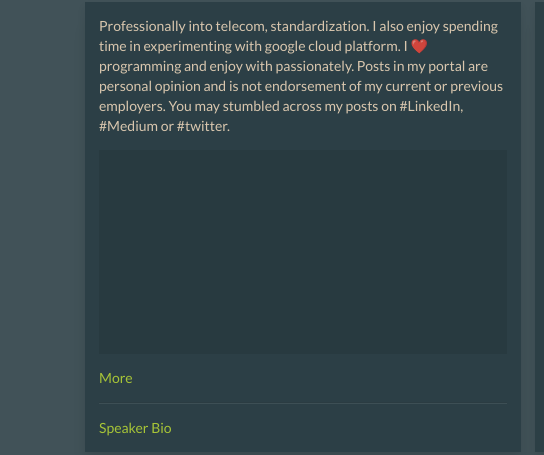
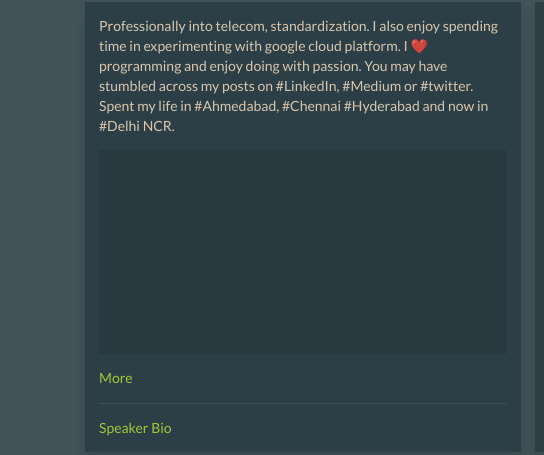
Before and after one commit to wiless/sendildevar.in, a plain HTML site: page index.html in a window 1280 px wide. Shown: the part 497-952 px from the top of the page, 0-544 px from the left. Drawn offline with nearby package versions, Linux system fonts and the light colour scheme; grey boxes are pictures that could not be loaded; a web font is replaced by a local one.

Commit message:
Update index.html

```diff
--- a/index.html
+++ b/index.html
@@ -139,7 +139,8 @@
             <div class="archive">
                 <article class="article" style="grid-column: span 2 ;color:bisque; ">
 
-                     Professionally into telecom, standardization. I also enjoy spending time in experimenting with google cloud platform. I ❤️ programming and enjoy with passionately. Posts in my portal are personal opinion and is not endorsement of my current or previous employers. You may stumbled across my posts on #LinkedIn, #Medium or #twitter.
+                     Professionally into telecom, standardization. I also enjoy spending time in experimenting with google cloud platform. I ❤️ programming and enjoy doing with passion.
+ You may have stumbled across my posts on #LinkedIn, #Medium or #twitter. Spent my life in #Ahmedabad, #Chennai #Hyderabad and now in #Delhi NCR.
 <hr class="image"> <a href="#bio"> More</a>
                     <div class="ui divider"></div>
 
```
